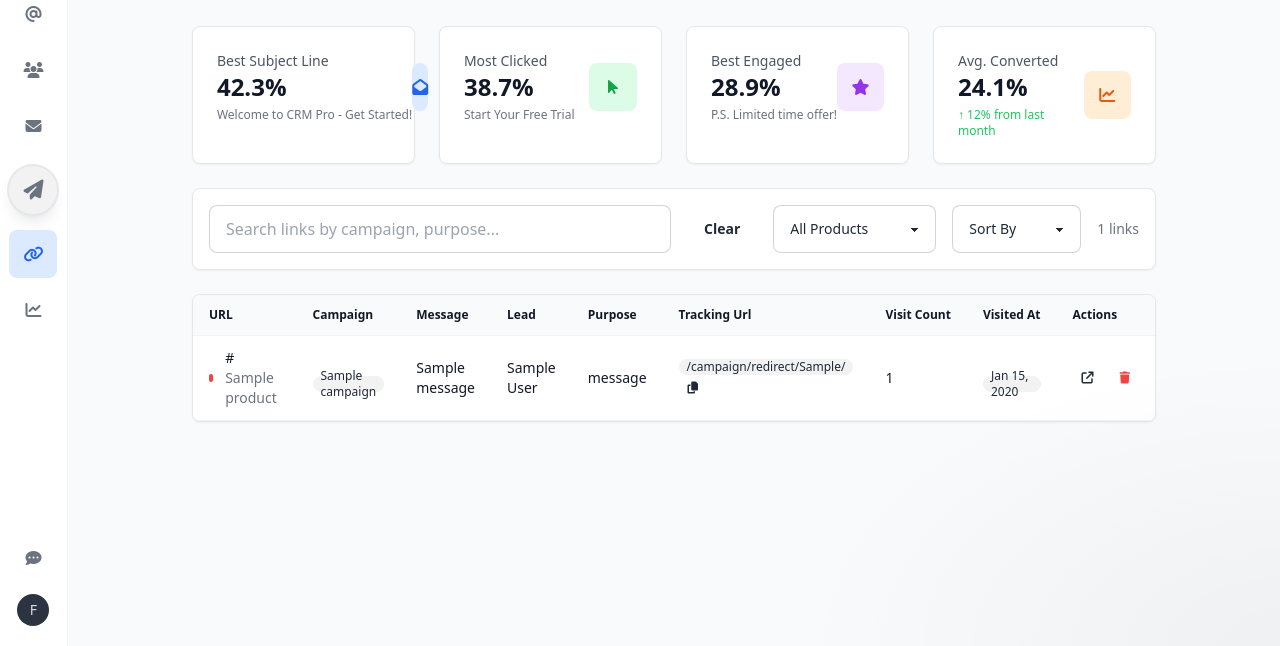
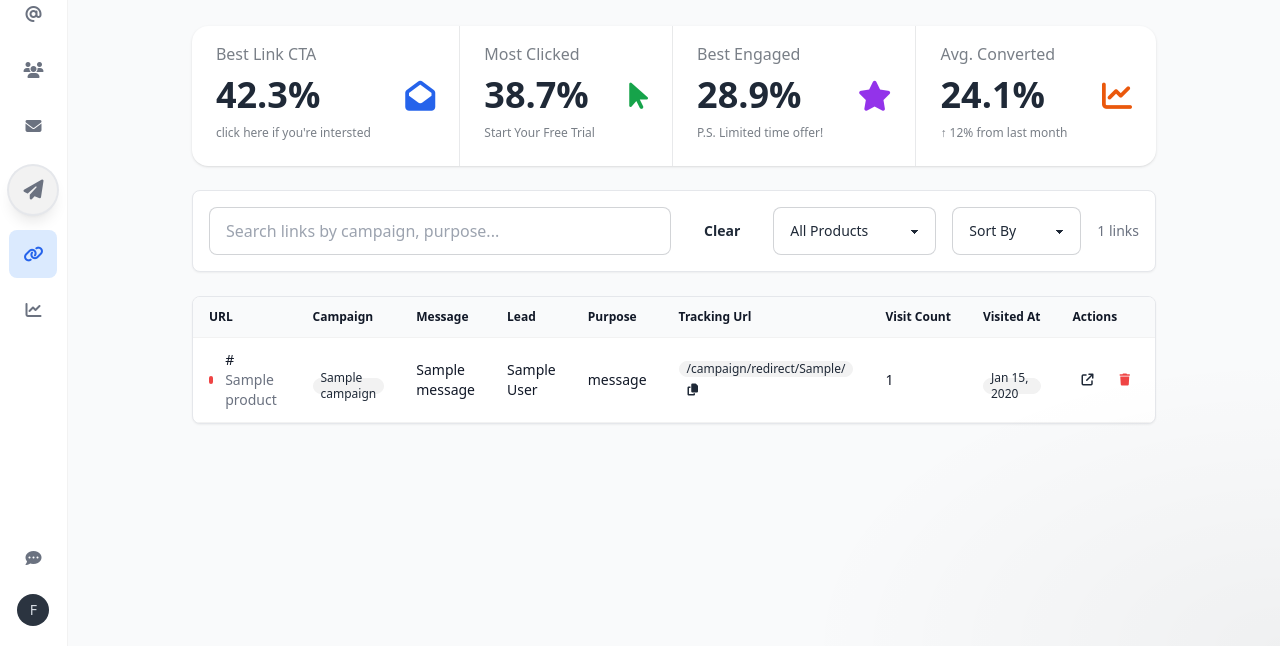
Before and after one commit to sudocoder-py/b2b-outreach, a Django app: page /campaign/links/ in a window 1280 px wide. Shown: the part 154-800 px from the top of the page. Run offline with Django 4.2, Linux system fonts and the light colour scheme; a user stored in the database is signed in; tables that the repository leaves empty hold one stand-in row (values such as "Sample post"); parts of the project's set-up code (start-up, migrations or seed data) failed here and were passed over; some libraries are stand-ins or nearby versions.

Commit message:
links stats

```diff
--- a/campaign/templates/app/links.html
+++ b/campaign/templates/app/links.html
@@ -20,64 +20,48 @@
         </div>
     </div>
 
-     <!-- Performance Stats -->
-    <div class="grid grid-cols-1 md:grid-cols-2 lg:grid-cols-4 gap-6 mb-6">
-        <!-- Best Performing Subject Line -->
-        <div class="bg-white rounded-lg p-6 shadow-sm border border-gray-200">
-            <div class="flex items-center justify-between">
-                <div>
-                    <p class="text-sm font-medium text-gray-600">Best Subject Line</p>
-                    <p class="text-2xl font-bold text-gray-900">42.3%</p>
-                    <p class="text-xs text-gray-500 mt-1 truncate">Welcome to CRM Pro - Get Started!</p>
-                </div>
-                <div class="h-12 w-12 bg-blue-100 rounded-lg flex items-center justify-center">
-                    <i class="fa-solid fa-envelope-open text-blue-600"></i>
-                </div>
-            </div>
+
+
+    <div class="stats shadow mb-6  min-h-[140px]">
+    <div class="stat">
+        <div class="stat-figure text-secondary">
+            <i class="fa-solid fa-envelope-open text-3xl text-blue-600"></i>
         </div>
+        <div class="stat-title">Best Link CTA</div>
+        <div class="stat-value">42.3%</div>
+        <div class="stat-desc">click here if you're intersted</div>
+    </div>
 
-        <!-- Best Performing CTA -->
-        <div class="bg-white rounded-lg p-6 shadow-sm border border-gray-200">
-            <div class="flex items-center justify-between">
-                <div>
-                    <p class="text-sm font-medium text-gray-600">Most Clicked</p>
-                    <p class="text-2xl font-bold text-gray-900">38.7%</p>
-                    <p class="text-xs text-gray-500 mt-1 truncate">Start Your Free Trial</p>
-                </div>
-                <div class="h-12 w-12 bg-green-100 rounded-lg flex items-center justify-center">
-                    <i class="fa-solid fa-mouse-pointer text-green-600"></i>
-                </div>
-            </div>
+    <div class="stat">
+        <div class="stat-figure text-secondary">
+         <i class="fa-solid fa-mouse-pointer text-green-600 text-3xl"></i>
         </div>
+        <div class="stat-title">Most Clicked</div>
+        <div class="stat-value">38.7%</div>
+        <div class="stat-desc">Start Your Free Trial</div>
+    </div>
 
-        <!-- Best Performing P.S -->
-        <div class="bg-white rounded-lg p-6 shadow-sm border border-gray-200">
-            <div class="flex items-center justify-between">
-                <div>
-                    <p class="text-sm font-medium text-gray-600">Best Engaged</p>
-                    <p class="text-2xl font-bold text-gray-900">28.9%</p>
-                    <p class="text-xs text-gray-500 mt-1 truncate">P.S. Limited time offer!</p>
-                </div>
-                <div class="h-12 w-12 bg-purple-100 rounded-lg flex items-center justify-center">
-                    <i class="fa-solid fa-star text-purple-600"></i>
-                </div>
-            </div>
+    <div class="stat">
+        <div class="stat-figure text-secondary">
+        <i class="fa-solid fa-star text-purple-600 text-3xl"></i>
         </div>
+        <div class="stat-title">Best Engaged</div>
+        <div class="stat-value">28.9%</div>
+        <div class="stat-desc">P.S. Limited time offer!</div>
+    </div>
 
-        <!-- Overall Performance -->
-        <div class="bg-white rounded-lg p-6 shadow-sm border border-gray-200">
-            <div class="flex items-center justify-between">
-                <div>
-                    <p class="text-sm font-medium text-gray-600">Avg. Converted</p>
-                    <p class="text-2xl font-bold text-gray-900">24.1%</p>
-                    <p class="text-xs text-green-500 mt-1">↑ 12% from last month</p>
-                </div>
-                <div class="h-12 w-12 bg-orange-100 rounded-lg flex items-center justify-center">
-                    <i class="fa-solid fa-chart-line text-orange-600"></i>
-                </div>
-            </div>
+     <div class="stat">
+        <div class="stat-figure text-secondary">
+        <i class="fa-solid fa-chart-line text-orange-600 text-3xl"></i>
         </div>
+        <div class="stat-title">Avg. Converted</div>
+        <div class="stat-value">24.1%</div>
+        <div class="stat-desc">↑ 12% from last month</div>
     </div>
+
+    </div>
+
+
 
     <!-- Filters and Search -->
     <div class="mb-6 bg-white rounded-lg p-4 shadow-sm border border-gray-200">
```
